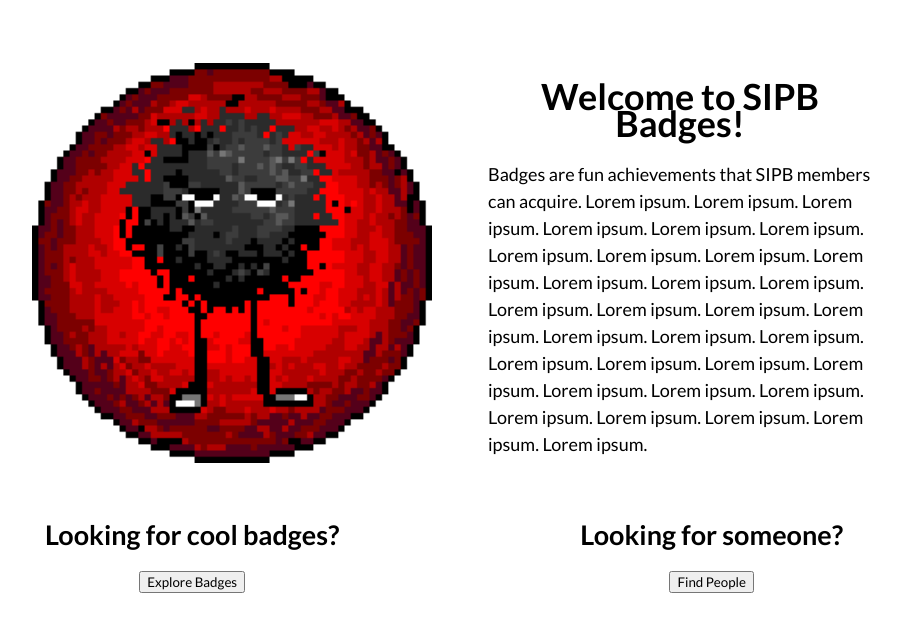
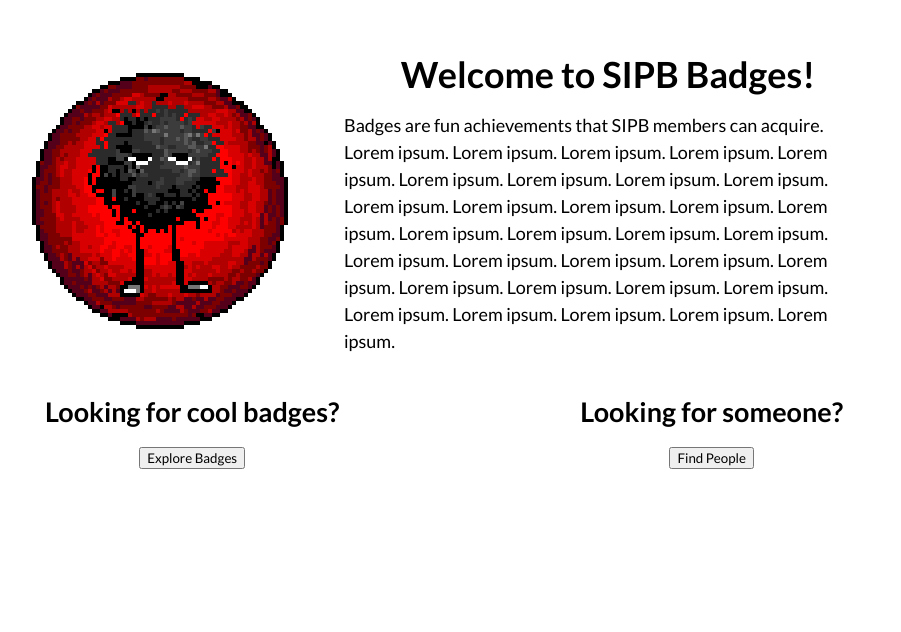
Before and after one commit to sipb/badges, a Python web app: template web_scripts/templates/home.html in a window 1280 px wide. Shown: the part 63-695 px from the top of the page, without its empty margins (196-1097 px from the left). Run offline with Jinja, Linux system fonts and the light colour scheme; the template is opened without the code that fills it, so the values that code supplies are empty.

Commit message:
fixed issue of image not scaling corretly

```diff
--- a/web_scripts/static/css/home.css
+++ b/web_scripts/static/css/home.css
@@ -53,7 +53,7 @@
         flex-direction: row;
     }
     .banner-img {
-        height: 400px;
+        max-width: 100%;
         margin: 2rem;
     }
 
```
